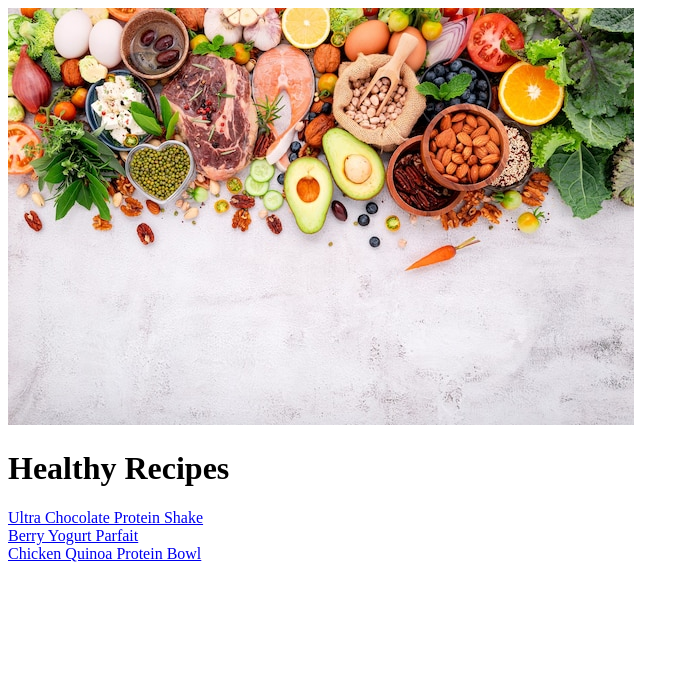
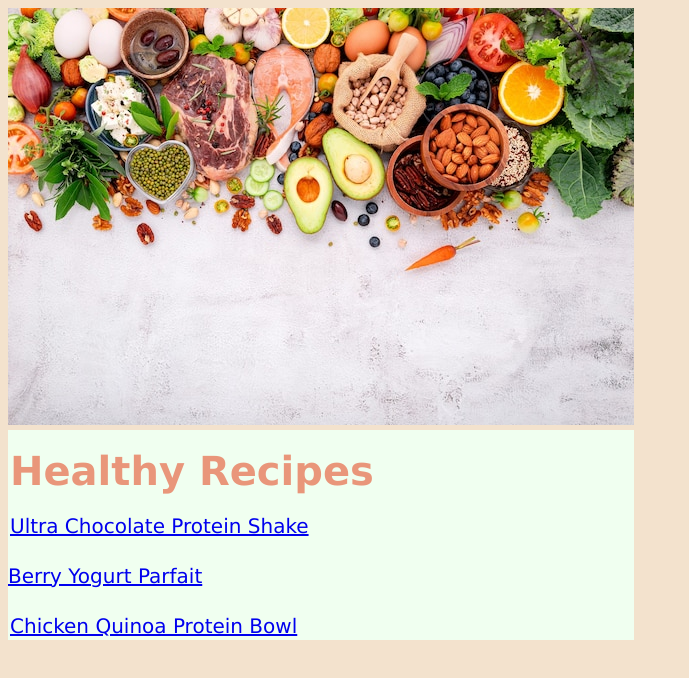
Before and after one commit to espressomyself/odin-recipes, a plain HTML site: page index.html in a window 1280 px wide. Shown: the whole page, without its empty margins (0-689 px from the left). Drawn offline with Linux system fonts and the light colour scheme.

Commit message:
Added css stylesheet for colors and spacing

```diff
--- a/index.html
+++ b/index.html
@@ -5,16 +5,32 @@
     <meta http-equiv="X-UA-Compatible" content="IE=edge">
     <meta name="viewport" content="width=device-width, initial-scale=1.0">
     <title>odinrecipeswebsite</title>
+   <link rel="stylesheet" href="styles.css">
+   <!--serif is flat, sans has curved edges-->
 </head>
 <body>
+
+
     <img src="recipes/healthy.jpg" Alt="White counter top with collection of fruits and vegetables at top of picture"
         <br>
+            <div class="box-1">
+            <div class="space-1">
                  <h1>Healthy Recipes</h1>
+            </div>
+            <div class="space-1">
                 <a href="recipes/shake.html"> Ultra Chocolate Protein Shake</a>
+            </div>
         <br>
+            <div>
                 <a href="recipes/parfait.html"> Berry Yogurt Parfait</a>
+            </div>
         <br>
+            <div class="space-1">
                 <a href="recipes/quinoa.html"> Chicken Quinoa Protein Bowl</a>
+            </div>
+    </div>
+
+
 
 </body>
 </html>
--- /dev/null
+++ b/styles.css
@@ -0,0 +1,21 @@
+h1 {
+    color: darksalmon;
+}
+
+body {
+font-family: 'Lucida Sans', 'Lucida Sans Regular', 'Lucida Grande', 'Lucida Sans Unicode', Geneva, Verdana, sans-serif;
+font-size: 20px;
+font-weight:lighter;
+line-height: 1.2em;
+width:fit-content;
+background-color: rgb(243, 226, 205);
+}
+
+.box-1{
+    background-color: honeydew;
+
+}
+
+.space-1{
+    padding: 2px;
+}
```
Also changed, not shown: recipes/quinoa.html (+1 -0 lines). Lines whose indentation alone changed are shown as unchanged.
